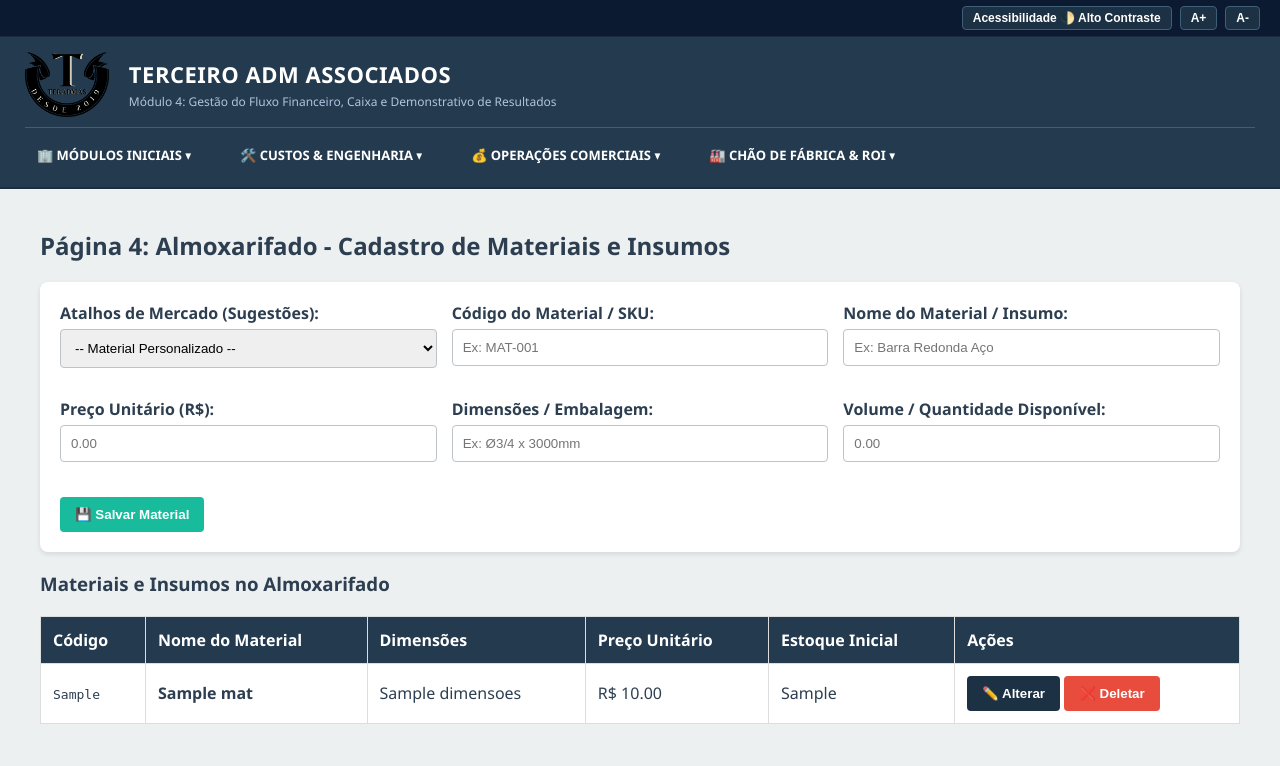
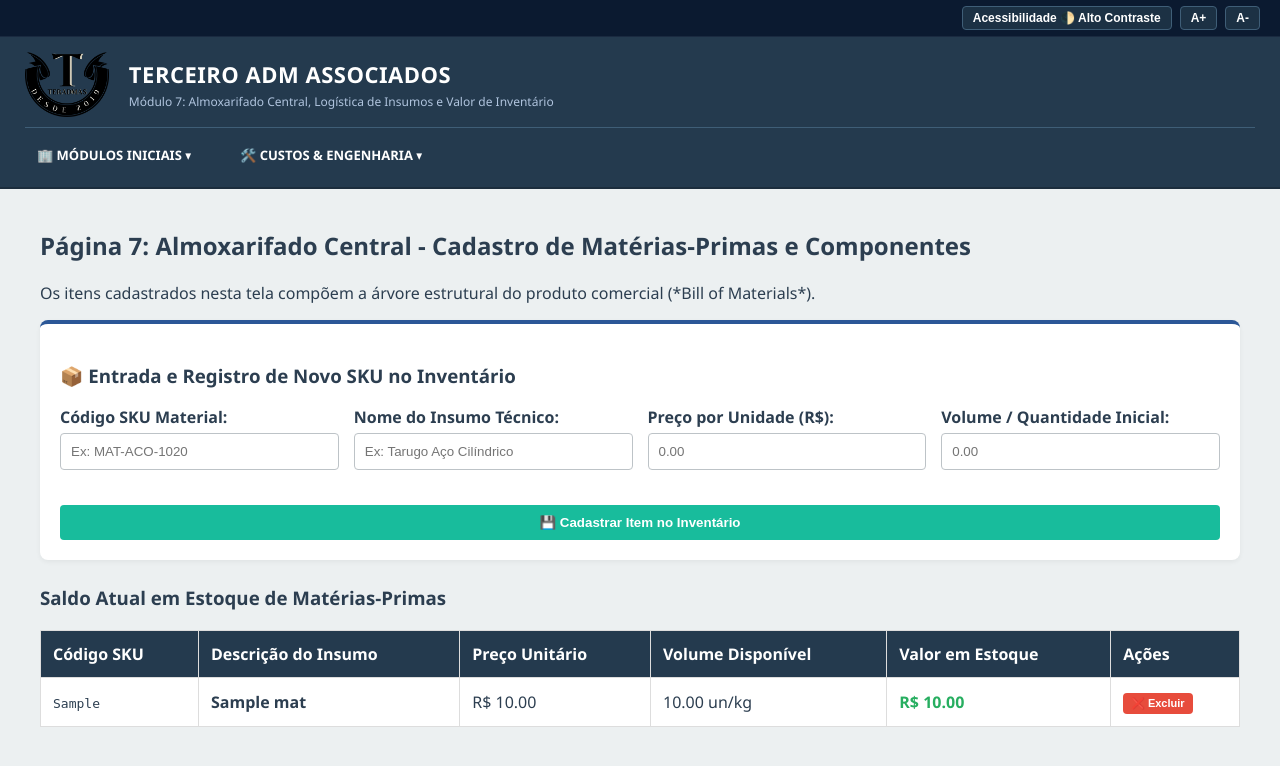
Before and after one commit to ProfRenatoPereira/admerpcadastro, a Python web app: template templates/materiais.html in a window 1280 px wide. Shown: the top 766 px of the page. Run offline with Jinja, Linux system fonts and the light colour scheme; the template is opened without the code that fills it: most values are stand-ins (such as "Sample title", 1, 10 or a date in 2020).

Commit message:
Update materiais.html

```diff
--- a/templates/materiais.html
+++ b/templates/materiais.html
@@ -2,35 +2,29 @@
 <html lang="pt-BR">
 <head>
     <meta charset="UTF-8">
-    <title>Cadastro de Materiais e Insumos</title>
-     <link rel="icon" type="image/png" href="static/logo.png">
+    <title>Almoxarifado Central - Cadastro de Materiais</title>
     <link rel="stylesheet" href="{{ url_for('static', filename='style.css') }}">
 </head>
 <body>
 
-
-<!-- Barra de Acessibilidade Superior Oficial -->
 <div class="barra-acessibilidade">
     <button class="btn-acessibilidade" onclick="alternarAltoContraste()">Acessibilidade 🌓 Alto Contraste</button>
     <button class="btn-acessibilidade" onclick="mudarFonte(1)">A+</button>
     <button class="btn-acessibilidade" onclick="mudarFonte(-1)">A-</button>
 </div>
 
-<!-- Cabeçalho Principal Terceiro ADM Associados -->
 <header class="cabecalho-corporativo">
     <div class="identidade-container">
         <div class="branding-flex">
-            <img src="{{ url_for('static', filename='logo.png') }}" alt="Logo TERADMAS" style="height: 65px; width: auto; object-fit: contain; border-radius: 4px;">
+            <img src="{{ url_for('static', filename='logo.png') }}" alt="Logo" style="height: 65px; width: auto; object-fit: contain; border-radius: 4px;">
             <div class="texto-empresa">
                 <h1>TERCEIRO ADM ASSOCIADOS</h1>
-                <p>Módulo 4: Gestão do Fluxo Financeiro, Caixa e Demonstrativo de Resultados</p>
+                <p>Módulo 7: Almoxarifado Central, Logística de Insumos e Valor de Inventário</p>
             </div>
         </div>
         <button class="menu-hamburguer" onclick="alternarMenuMobile()">☰</button>
     </div>
 
-    <!-- Navegação Responsiva com Menus Dropdown Unificados -->
-       <!-- COPIE ESTE MENU INTEGRAL E SUBSTITUA EM TODOS OS SEUS ARQUIVOS HTML -->
     <nav class="nav-container" id="menuNavegacao">
         <ul class="menu-cascata">
             <li class="item-menu">
@@ -42,7 +36,7 @@
                     <li><a href="/financeiro">💰 4. Fluxo Financeiro</a></li>
                     <li><a href="/requisicoes">📋 5. Central de Requisições</a></li>
                     <li><a href="/compras">🛒 6. Cockpit de Suprimentos</a></li>
-                    <li><a href="/materiais">7. Almoxarifado (Materiais)</a></li>
+                    <li><a href="/materiais" style="background: #eef9ff; color: #007bff; font-weight: bold;">7. Almoxarifado (Materiais)</a></li>
                 </ul>
             </li>
             <li class="item-menu">
@@ -52,81 +46,36 @@
                     <li><a href="/precificacao">9. Controladoria e Precificação</a></li>
                 </ul>
             </li>
-            <li class="item-menu">
-                <a href="#" class="link-principal">💰 Operações Comerciais ▾</a>
-                <ul class="sub-menu">
-                    <li><a href="/vendas">10. Painel de Vendas Comerciais</a></li>
-                    <li><a href="/estoque">11. Inventário de Acabados</a></li>
-                </ul>
-            </li>
-            <li class="item-menu">
-                <a href="#" class="link-principal">🏭 Chão de Fábrica & ROI ▾</a>
-                <ul class="sub-menu">
-                    <li><a href="/pcp">12. Planilha de Processos (PCP)</a></li>
-                    <li><a href="/roi">13. Indicadores de Retorno (ROI)</a></li>
-                </ul>
-            </li>
         </ul>
     </nav>
-
 </header>
 
+<div class="container">
+    <h2>Página 7: Almoxarifado Central - Cadastro de Matérias-Primas e Componentes</h2>
+    <p>Os itens cadastrados nesta tela compõem a árvore estrutural do produto comercial (*Bill of Materials*).</p>
 
-
-    <div class="container">
-        <h2>Página 4: Almoxarifado - Cadastro de Materiais e Insumos</h2>
-
-        <div style="background: white; padding: 20px; border-radius: 8px; box-shadow: 0 2px 5px rgba(0,0,0,0.1);">
-            <form id="formMaterial" action="/salvar_material" method="POST">
-                <input type="hidden" id="registro_id" name="id">
-
-                <div style="display: grid; grid-template-columns: repeat(3, 1fr); gap: 15px;">
-                    <div class="form-group">
-                        <label>Atalhos de Mercado (Sugestões):</label>
-                        <select id="seletor_mercado" onchange="carregarSugestao()" style="width:100%; padding:10px; border-radius:4px; border:1px solid #bdc3c7;">
-                            <option value="">-- Material Personalizado --</option>
-                            <option value="aco_1020">Tarugo Aço SAE 1020 (kg)</option>
-                            <option value="alum_6061">Barra Alumínio 6061 (kg)</option>
-                            <option value="oleo_soluvel">Óleo Solúvel de Corte (L)</option>
-                            <option value="parafuso_m8">Parafuso Allen M8 (Cento)</option>
-                        </select>
+    <div style="background: white; padding: 20px; border-radius: 8px; box-shadow: 0 2px 5px rgba(0,0,0,0.05); margin-bottom: 25px; border-top: 4px solid #2b5797;">
+        <h3>📦 Entrada e Registro de Novo SKU no Inventário</h3>
+        <form action="/salvar_material" method="POST">
+            <div style="display: grid; grid-template-columns: repeat(4, 1fr); gap: 15px;">
+                <div class="form-group"><label>Código SKU Material:</label><input type="text" name="codigo_material" required class="form-control" placeholder="Ex: MAT-ACO-1020"></div>
+                <div class="form-group"><label>Nome do Insumo Técnico:</label><input type="text" name="nome_material" required class="form-control" placeholder="Ex: Tarugo Aço Cilíndrico"></div>
+                <div class="form-group"><label>Preço por Unidade (R$):</label><input type="number" step="0.01" name="preco_unidade" required class="form-control" placeholder="0.00"></div>
+                <div class="form-group"><label>Volume / Quantidade Inicial:</label><input type="number" step="0.01" name="volume_disponivel" required class="form-control" placeholder="0.00"></div>
             </div>
-                    <div class="form-group">
-                        <label>Código do Material / SKU:</label>
-                        <input type="text" name="codigo_material" id="codigo_material" required placeholder="Ex: MAT-001">
-                    </div>
-                    <div class="form-group">
-                        <label>Nome do Material / Insumo:</label>
-                        <input type="text" name="nome_material" id="nome_material" required placeholder="Ex: Barra Redonda Aço">
-                    </div>
-                    <div class="form-group">
-                        <label>Preço Unitário (R$):</label>
-                        <input type="number" step="0.01" name="preco_unidade" id="preco_unidade" required placeholder="0.00">
-                    </div>
-                    <div class="form-group">
-                        <label>Dimensões / Embalagem:</label>
-                        <input type="text" name="dimensoes" id="dimensoes" placeholder="Ex: Ø3/4 x 3000mm">
-                    </div>
-                    <div class="form-group">
-                        <label>Volume / Quantidade Disponível:</label>
-                        <input type="number" step="0.01" name="volume_disponivel" id="volume_disponivel" required placeholder="0.00">
-                    </div>
-                </div>
-                <div style="margin-top: 20px;">
-                    <button type="submit" id="btnSalvar" class="btn btn-success">💾 Salvar Material</button>
-                    <button type="button" id="btnCancelar" class="btn btn-danger" style="display:none;" onclick="cancelarEdicao()">Cancelar Edição</button>
-                </div>
+            <input type="hidden" name="dimensoes" value="Padrão Industrial">
+            <button type="submit" class="btn btn-success" style="width: 100%; margin-top: 20px; font-weight: bold;">💾 Cadastrar Item no Inventário</button>
         </form>
     </div>
-        <h3>Materiais e Insumos no Almoxarifado</h3>
+    <h3>Saldo Atual em Estoque de Matérias-Primas</h3>
     <table class="data-table">
         <thead>
             <tr>
-                    <th>Código</th>
-                    <th>Nome do Material</th>
-                    <th>Dimensões</th>
+                <th>Código SKU</th>
+                <th>Descrição do Insumo</th>
                 <th>Preço Unitário</th>
-                    <th>Estoque Inicial</th>
+                <th>Volume Disponível</th>
+                <th>Valor em Estoque</th>
                 <th>Ações</th>
             </tr>
         </thead>
@@ -135,89 +84,34 @@
             <tr>
                 <td><code>{{ mat.codigo_material }}</code></td>
                 <td><strong>{{ mat.nome_material }}</strong></td>
-                    <td>{{ mat.dimensoes }}</td>
                 <td>R$ {{ "%.2f"|format(mat.preco_unidade) }}</td>
-                    <td>{{ mat.volume_disponivel }}</td>
+                <td>{{ "%.2f"|format(mat.volume_disponivel) }} un/kg</td>
+                <td style="font-weight: bold; color: #27ae60;">R$ {{ "%.2f"|format(mat.preco_unidade * mat.volume_disponivel) }}</td>
                 <td>
-                        <button class="btn btn-primary" onclick="prepararEdicao('{{ mat.id }}', '{{ mat.codigo_material }}', '{{ mat.nome_material }}', '{{ mat.preco_unidade }}', '{{ mat.dimensoes }}', '{{ mat.volume_disponivel }}')">✏️ Alterar</button>
-                        <form action="/deletar_material/{{ mat.id }}" method="POST" style="display:inline;" onsubmit="return confirm('Deseja excluir este material?');">
-                            <button type="submit" class="btn btn-danger">❌ Deletar</button>
+                    <form action="/deletar_material/{{ mat.id }}" method="POST" style="display:inline;" onsubmit="return confirm('Deseja excluir este material mestre?');">
+                        <button type="submit" class="btn btn-danger" style="font-size: 11px; padding: 4px 8px;">❌ Excluir</button>
                     </form>
                 </td>
             </tr>
+            {% else %}
+            <tr><td colspan="6" style="text-align:center; color:#7f8c8d; padding:20px;">📭 Nenhum insumo ou matéria-prima cadastrada no almoxarifado central.</td></tr>
             {% endfor %}
         </tbody>
     </table>
 </div>
 
 <script>
-        // Cotações e dados base de mercado para fins pedagógicos
-        const mercadoSugestões = {
-            aco_1020: { cod: "MAT-ACO-1020", nome: "Tarugo Aço SAE 1020", preco: 14.50, dim: "Ø 2 polegadas x 1000mm", vol: 500 },
-            alum_6061: { cod: "MAT-ALU-6061", nome: "Barra Alumínio 6061", preco: 38.20, dim: "Barra Chata 1x1/4 x 2000mm", vol: 200 },
-            oleo_soluvel: { cod: "INS-OLEO-CUT", nome: "Óleo Solúvel para Usinagem", preco: 22.90, dim: "Galão 5 Litros", vol: 50 },
-            parafuso_m8: { cod: "INS-PAR-M8", nome: "Parafuso Allen M8x30", preco: 85.00, dim: "Caixa c/ 100un", vol: 10 }
-        };
-
-        function carregarSugestao() {
-            const escolha = document.getElementById('seletor_mercado').value;
-            if (mercadoSugestões[escolha]) {
-                const item = mercadoSugestões[escolha];
-                document.getElementById('codigo_material').value = item.cod;
-                document.getElementById('nome_material').value = item.nome;
-                document.getElementById('preco_unidade').value = item.preco;
-                document.getElementById('dimensoes').value = item.dim;
-                document.getElementById('volume_disponivel').value = item.vol;
-            }
-        }
-
-        function prepararEdicao(id, codigo, nome, preco, dim, vol) {
-            document.getElementById('formMaterial').action = '/alterar_material/' + id;
-            document.getElementById('codigo_material').value = codigo;
-            document.getElementById('nome_material').value = nome;
-            document.getElementById('preco_unidade').value = preco;
-            document.getElementById('dimensoes').value = dim;
-            document.getElementById('volume_disponivel').value = vol;
-
-            document.getElementById('btnSalvar').innerText = "🔄 Confirmar Alterações";
-            document.getElementById('btnCancelar').style.display = "inline-block";
-        }
-
-        function cancelarEdicao() {
-            document.getElementById('formMaterial').action = '/salvar_material';
-            document.getElementById('formMaterial').reset();
-            document.getElementById('btnSalvar').innerText = "💾 Salvar Material";
-            document.getElementById('btnCancelar').style.display = "none";
-        }
-    </script>
-    <script>
-    // Função para abrir e fechar o menu hambúrguer no celular
-    function alternarMenuMobile() {
-        const menu = document.getElementById('menuNavegacao');
-        menu.classList.toggle('ativo');
-    }
-
-    // Controle do tamanho das fontes para as Big TVs ou baixa visão
+    function alternarMenuMobile() { document.getElementById('menuNavegacao').classList.toggle('ativo'); }
     let tamanhoAtual = 100;
     function mudarFonte(direcao) {
         tamanhoAtual += (direcao * 10);
-        if(tamanhoAtual >= 70 && tamanhoAtual <= 160) {
-            document.body.style.fontSize = tamanhoAtual + "%";
+        if(tamanhoAtual >= 70 && tamanhoAtual <= 160) document.body.style.fontSize = tamanhoAtual + "%";
     }
-    }
-
-    // Controle do modo de alto contraste
     function alternarAltoContraste() {
         const corpo = document.body;
-        if (corpo.style.filter === "invert(1) contrast(1.2)") {
-            corpo.style.filter = "none";
-            corpo.style.backgroundColor = "";
-        } else {
-            corpo.style.filter = "invert(1) contrast(1.2)";
-            corpo.style.backgroundColor = "black";
-        }
+        if (corpo.style.filter === "invert(1) contrast(1.2)") { corpo.style.filter = "none"; }
+        else { corpo.style.filter = "invert(1) contrast(1.2)"; }
     }
 </script>
-
 </body>
 </html>
```
Lines whose indentation alone changed are shown as unchanged.
